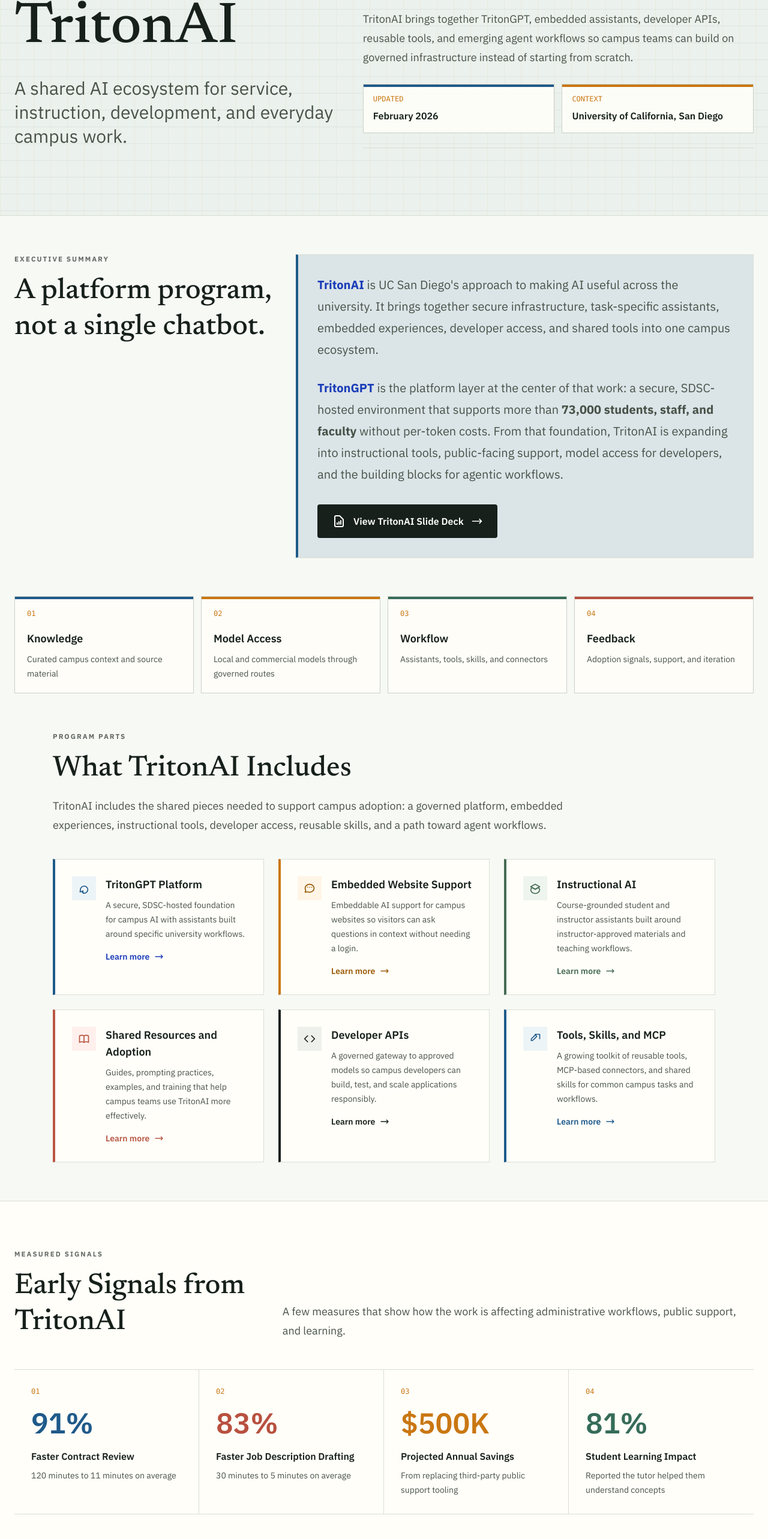
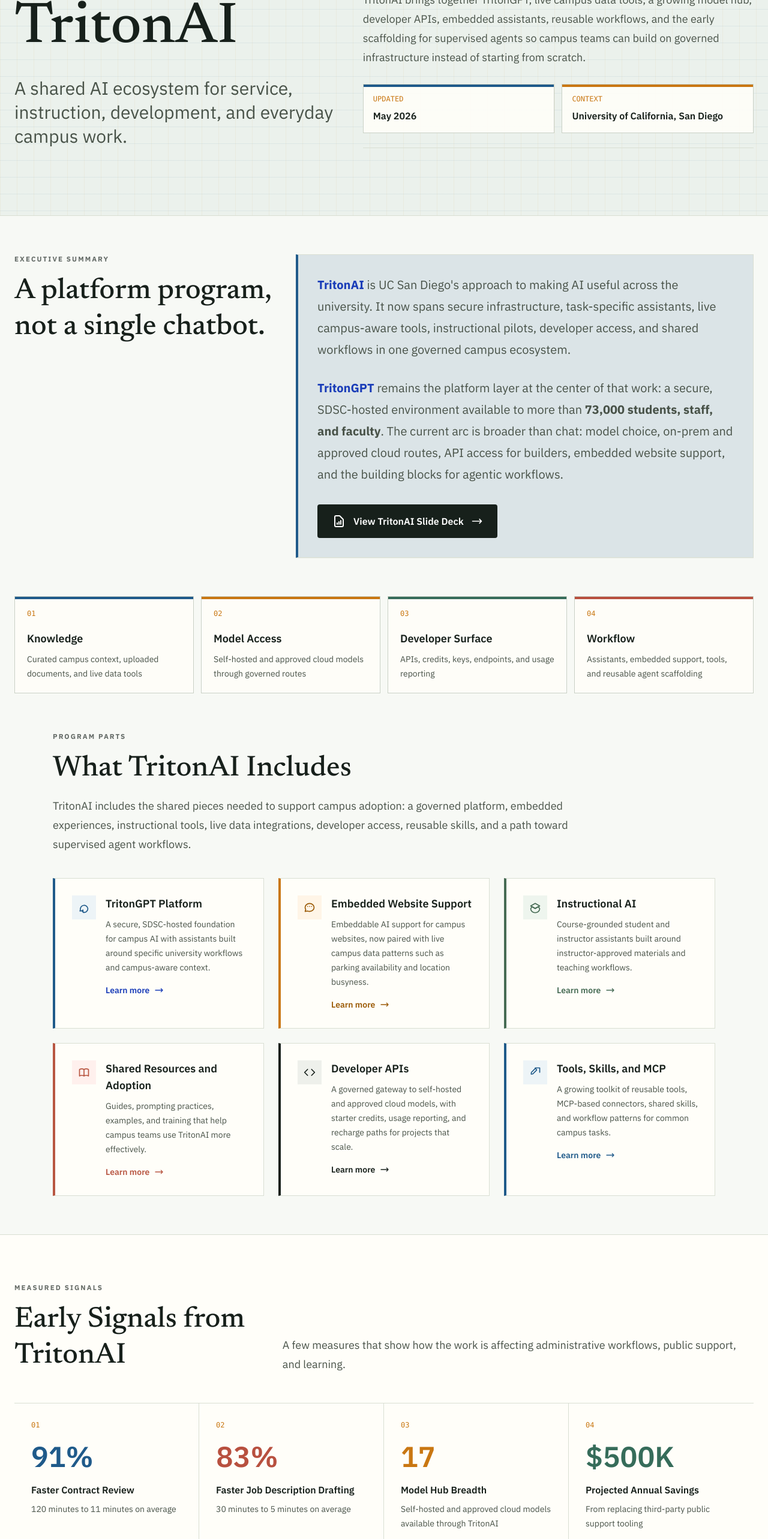
Before and after one commit to bpollak/brettpollak-website, a Next.js app: page /tritongpt in a window 1280 px wide. Shown: the part 234-2800 px from the top of the page at 60% size. Built offline with nearby package versions, Linux system fonts and the light colour scheme.

Commit message:
Update TritonAI page context

```diff
--- a/app/tritongpt/TritonGPTContent.tsx
+++ b/app/tritongpt/TritonGPTContent.tsx
@@ -103,12 +103,12 @@
             </div>
             <div className="border-y border-[#d9dfd3] py-6">
               <p className="text-lg leading-8 text-[#485248]">
-                TritonAI brings together TritonGPT, embedded assistants, developer APIs, reusable tools, and emerging agent workflows so campus teams can build on governed infrastructure instead of starting from scratch.
+                TritonAI brings together TritonGPT, live campus data tools, a growing model hub, developer APIs, embedded assistants, reusable workflows, and the early scaffolding for supervised agents so campus teams can build on governed infrastructure instead of starting from scratch.
               </p>
               <div className="mt-7 grid gap-3 sm:grid-cols-2">
                 <div className="system-node p-4">
                   <p className="font-mono text-xs text-[#c97712]">UPDATED</p>
-                  <p className="mt-2 font-semibold">February 2026</p>
+                  <p className="mt-2 font-semibold">May 2026</p>
                 </div>
                 <div className="system-node p-4">
                   <p className="font-mono text-xs text-[#c97712]">CONTEXT</p>
@@ -129,10 +129,10 @@
           </div>
           <div className="field-note p-8">
             <p className="text-xl text-[#485248] leading-9 mb-7">
-            <span className="font-bold text-blue-800">TritonAI</span> is UC San Diego&apos;s approach to making AI useful across the university. It brings together secure infrastructure, task-specific assistants, embedded experiences, developer access, and shared tools into one campus ecosystem.
+            <span className="font-bold text-blue-800">TritonAI</span> is UC San Diego&apos;s approach to making AI useful across the university. It now spans secure infrastructure, task-specific assistants, live campus-aware tools, instructional pilots, developer access, and shared workflows in one governed campus ecosystem.
           </p>
             <p className="text-xl text-[#485248] leading-9 mb-8">
-            <span className="font-bold text-blue-800">TritonGPT</span> is the platform layer at the center of that work: a secure, SDSC-hosted environment that supports more than <span className="font-bold">73,000 students, staff, and faculty</span> without per-token costs. From that foundation, TritonAI is expanding into instructional tools, public-facing support, model access for developers, and the building blocks for agentic workflows.
+            <span className="font-bold text-blue-800">TritonGPT</span> remains the platform layer at the center of that work: a secure, SDSC-hosted environment available to more than <span className="font-bold">73,000 students, staff, and faculty</span>. The current arc is broader than chat: model choice, on-prem and approved cloud routes, API access for builders, embedded website support, and the building blocks for agentic workflows.
           </p>
           <a
             href="https://ucsd-presentation.vercel.app/#slide=1"
@@ -155,10 +155,10 @@
       <section className="max-w-7xl mx-auto px-6 pb-16">
         <div className="grid gap-3 md:grid-cols-4">
           {[
-            ['01', 'Knowledge', 'Curated campus context and source material'],
-            ['02', 'Model Access', 'Local and commercial models through governed routes'],
-            ['03', 'Workflow', 'Assistants, tools, skills, and connectors'],
-            ['04', 'Feedback', 'Adoption signals, support, and iteration'],
+            ['01', 'Knowledge', 'Curated campus context, uploaded documents, and live data tools'],
+            ['02', 'Model Access', 'Self-hosted and approved cloud models through governed routes'],
+            ['03', 'Developer Surface', 'APIs, credits, keys, endpoints, and usage reporting'],
+            ['04', 'Workflow', 'Assistants, embedded support, tools, and reusable agent scaffolding'],
           ].map(([number, title, body]) => (
             <div key={title} className="system-node p-5">
               <p className="font-mono text-xs text-[#c97712]">{number}</p>
@@ -176,7 +176,7 @@
           <h2 className="text-3xl md:text-5xl font-medium leading-tight text-[#17201b] mb-4">What TritonAI Includes</h2>
           <p className="text-lg leading-8 text-[#485248]">
             TritonAI includes the shared pieces needed to support campus adoption: a governed platform, embedded experiences, instructional tools,
-            developer access, reusable skills, and a path toward agent workflows.
+            live data integrations, developer access, reusable skills, and a path toward supervised agent workflows.
           </p>
         </div>
 
@@ -185,7 +185,7 @@
 	            {
 	              title: "TritonGPT Platform",
 	              description:
-	                "A secure, SDSC-hosted foundation for campus AI with assistants built around specific university workflows.",
+	                "A secure, SDSC-hosted foundation for campus AI with assistants built around specific university workflows and campus-aware context.",
 	              href: "https://tritonai.ucsd.edu/tritongpt/index.html",
 	              icon: (
 	                <svg className="w-5 h-5" fill="none" stroke="currentColor" viewBox="0 0 24 24">
@@ -196,7 +196,7 @@
 	            {
 	              title: "Embedded Website Support",
 	              description:
-	                "Embeddable AI support for campus websites so visitors can ask questions in context without needing a login.",
+	                "Embeddable AI support for campus websites, now paired with live campus data patterns such as parking availability and location busyness.",
               href: "https://tritonai.ucsd.edu/tritongpt/chatbot-widget.html",
               icon: (
                 <svg className="w-5 h-5" fill="none" stroke="currentColor" viewBox="0 0 24 24">
@@ -230,7 +230,7 @@
 	            {
 	              title: "Developer APIs",
 	              description:
-	                "A governed gateway to approved models so campus developers can build, test, and scale applications responsibly.",
+	                "A governed gateway to self-hosted and approved cloud models, with starter credits, usage reporting, and recharge paths for projects that scale.",
 	              href: "https://tritonai.ucsd.edu/developer-apis/start.html",
 	              icon: (
 	                <svg className="w-5 h-5" fill="none" stroke="currentColor" viewBox="0 0 24 24">
@@ -241,7 +241,7 @@
 	            {
 	              title: "Tools, Skills, and MCP",
 	              description:
-	                "A growing toolkit of reusable tools, MCP-based connectors, and shared skills for common campus tasks and workflows.",
+	                "A growing toolkit of reusable tools, MCP-based connectors, shared skills, and workflow patterns for common campus tasks.",
 	              href: "https://tritonai.ucsd.edu/tools/index.html",
 	              icon: (
 	                <svg className="w-5 h-5" fill="none" stroke="currentColor" viewBox="0 0 24 24">
@@ -297,8 +297,8 @@
             {[
               ['91%', 91, '%', 'Faster Contract Review', '120 minutes to 11 minutes on average', 'text-[#1f5a8a]'],
               ['83%', 83, '%', 'Faster Job Description Drafting', '30 minutes to 5 minutes on average', 'text-[#b8503f]'],
-              ['$500K', 500, 'K', 'Projected Annual Savings', 'From replacing third-party public support tooling', 'text-[#c97712]'],
-              ['81%', 81, '%', 'Student Learning Impact', 'Reported the tutor helped them understand concepts', 'text-[#366c5a]'],
+              ['17', 17, '', 'Model Hub Breadth', 'Self-hosted and approved cloud models available through TritonAI', 'text-[#c97712]'],
+              ['$500K', 500, 'K', 'Projected Annual Savings', 'From replacing third-party public support tooling', 'text-[#366c5a]'],
             ].map(([fallback, end, suffix, label, detail, colorClass], index) => (
               <div key={label} className="border-b border-[#d9dfd3] p-7 md:border-b-0 md:border-r md:last:border-r-0">
                 <p className="font-mono text-xs text-[#c97712]">0{index + 1}</p>
@@ -320,7 +320,7 @@
         <h2 className="text-4xl md:text-5xl font-medium leading-tight text-[#17201b] mb-5">How TritonAI Is Taking Shape</h2>
         <p className="text-lg leading-8 text-[#485248] max-w-4xl mb-10">
           TritonAI is being built around a few practical principles: governed infrastructure for sensitive work, shared access instead of isolated pilots,
-          tools designed around specific campus pain points, and an architecture that can evolve from assistants toward supervised agency.
+          tools designed around specific campus pain points, model choice without fragmented governance, and an architecture that can evolve from assistants toward supervised agency.
         </p>
 
         <div className="grid md:grid-cols-2 gap-6">
@@ -328,7 +328,7 @@
             {
               title: 'Trust Is Infrastructure',
               description:
-                'Sensitive work in HR, finance, legal, and student support needs governed infrastructure. TritonAI uses on-prem resources when data must stay on campus and approved hosted services when agreements provide the right security and scale.',
+                'Sensitive work in HR, finance, legal, student support, and institutional operations needs governed infrastructure. TritonAI separates local/self-hosted capacity from approved cloud routes so projects can match model choice to data sensitivity, cost, and task complexity.',
             },
             {
               title: 'Make AI a Shared Utility',
@@ -338,22 +338,22 @@
             {
               title: 'Solve Specific Pain Points',
               description:
-                'The strongest early use cases have been concrete ones: contract review, public support, search, scheduling, and instructional support. Focused tools create trust faster than generic chat.',
+                'The strongest use cases have been concrete ones: contract review, public support, search, scheduling, performance review alignment, transcript workflows, and instructional support. Focused tools create trust faster than generic chat.',
             },
             {
               title: 'Meet People in the Workflow',
               description:
-                'TritonAI is showing up in Blink, public websites, teaching tools, mobile experiences, and departmental applications. Adoption improves when AI appears where work is already happening.',
+                'TritonAI is showing up in Blink, public websites, teaching tools, mobile experiences, developer projects, and departmental applications. Adoption improves when AI appears where work is already happening.',
             },
             {
               title: 'Stay Model-Agnostic',
               description:
-                'The architecture is built around gateways, connectors, and governance rather than a single provider. That keeps campus teams flexible as models and commercial terms change.',
+                'The architecture is built around gateways, canonical model routes, connectors, usage reporting, and governance rather than a single provider. That keeps campus teams flexible as models, prices, and commercial terms change.',
             },
             {
               title: 'Prepare for Agency',
               description:
-                'The next step is moving from answering questions to completing supervised multi-step work. APIs, reusable skills, connectors, and observability are the pieces that make that shift practical.',
+                'The next step is moving from answering questions to completing supervised multi-step work. APIs, reusable skills, connectors, model observability, and access monitoring are the pieces that make that shift practical.',
             },
           ].map((principle) => (
             <div key={principle.title} className="field-note p-8">
@@ -575,7 +575,7 @@
               },
               {
                 name: "Performance Review Evaluator",
-                desc: "Helps supervisors align performance ratings with written comments.",
+                desc: "Helps supervisors and HR teams assess whether performance ratings are supported by written comments, with stricter review of rating/comment alignment.",
                 icon: (
                   <svg className="w-6 h-6" fill="none" stroke="currentColor" viewBox="0 0 24 24">
                     <path strokeLinecap="round" strokeLinejoin="round" strokeWidth={2} d="M9 19v-6a2 2 0 00-2-2H5a2 2 0 00-2 2v6a2 2 0 002 2h2a2 2 0 002-2zm0 0V9a2 2 0 012-2h2a2 2 0 012 2v10m-6 0a2 2 0 002 2h2a2 2 0 002-2m0 0V5a2 2 0 012-2h2a2 2 0 012 2v14a2 2 0 01-2 2h-2a2 2 0 01-2-2z" />
@@ -693,8 +693,8 @@
         <p className="rule-label mb-4">Roadmap</p>
         <h2 className="text-4xl md:text-5xl font-medium leading-tight text-[#17201b] mb-5">Where TritonAI Is Going Next</h2>
         <p className="text-lg leading-8 text-[#485248] max-w-4xl mb-12">
-          The next phase expands beyond chat into a broader tools hub: model access for developers, more embedded campus experiences,
-          workflow orchestration, observability, and new support for academic and administrative use cases.
+          The next phase expands beyond chat into a broader tools hub: richer model access for developers, more embedded campus experiences,
+          workflow orchestration, observability, live data integrations, and new support for academic and administrative use cases.
         </p>
         <div className="grid md:grid-cols-2 gap-6">
           {[
@@ -711,8 +711,8 @@
               icon: <svg className="w-5 h-5" fill="currentColor" viewBox="0 0 20 20"><path d="M11 17a1 1 0 001.447.894l4-2A1 1 0 0017 15V9.236a1 1 0 00-1.447-.894l-4 2a1 1 0 00-.553.894V17zM15.211 6.276a1 1 0 000-1.788l-4.764-2.382a1 1 0 00-.894 0L4.789 4.488a1 1 0 000 1.788l4.764 2.382a1 1 0 00.894 0l4.764-2.382zM4.447 8.342A1 1 0 003 9.236V15a1 1 0 00.553.894l4 2A1 1 0 009 17v-5.764a1 1 0 00-.553-.894l-4-2z" /></svg>
             },
             {
-              title: "Campus Model APIs",
-              desc: "Direct access to local and commercial models through one governed gateway.",
+              title: "Developer API Expansion",
+              desc: "Self-hosted model credits, approved cloud routes, usage reporting, and clearer paths from prototype to funded campus application.",
               color: "pink",
               icon: <svg className="w-5 h-5" fill="currentColor" viewBox="0 0 20 20"><path fillRule="evenodd" d="M7 4a3 3 0 016 0v4a3 3 0 11-6 0V4zm4 10.93A7.001 7.001 0 0017 8a1 1 0 10-2 0A5 5 0 015 8a1 1 0 00-2 0 7.001 7.001 0 006 6.93V17H6a1 1 0 100 2h8a1 1 0 100-2h-3v-2.07z" clipRule="evenodd" /></svg>
             },
@@ -723,8 +723,8 @@
               icon: <svg className="w-5 h-5" fill="currentColor" viewBox="0 0 20 20"><path d="M9 2a1 1 0 000 2h2a1 1 0 100-2H9z" /><path fillRule="evenodd" d="M4 5a2 2 0 012-2 3 3 0 003 3h2a3 3 0 003-3 2 2 0 012 2v11a2 2 0 01-2 2H6a2 2 0 01-2-2V5zm9.707 5.707a1 1 0 00-1.414-1.414L9 12.586l-1.293-1.293a1 1 0 00-1.414 1.414l2 2a1 1 0 001.414 0l4-4z" clipRule="evenodd" /></svg>
             },
             {
-              title: "IT Observability Pilot",
-              desc: "AI-assisted detection and response for system anomalies and operations signals.",
+              title: "Model and Service Observability",
+              desc: "Catalog monitoring, access checks, usage signals, and AI-assisted detection for service anomalies and operational risk.",
               color: "emerald",
               icon: <svg className="w-5 h-5" fill="currentColor" viewBox="0 0 20 20"><path fillRule="evenodd" d="M6.267 3.455a3.066 3.066 0 001.745-.723 3.066 3.066 0 013.976 0 3.066 3.066 0 001.745.723 3.066 3.066 0 012.812 2.812c.051.643.304 1.254.723 1.745a3.066 3.066 0 010 3.976 3.066 3.066 0 00-.723 1.745 3.066 3.066 0 01-2.812 2.812 3.066 3.066 0 00-1.745-.723 3.066 3.066 0 01-3.976 0 3.066 3.066 0 00-1.745-.723 3.066 3.066 0 01-2.812-2.812 3.066 3.066 0 00-.723-1.745 3.066 3.066 0 010-3.976 3.066 3.066 0 00.723-1.745 3.066 3.066 0 012.812-2.812zm7.44 5.252a1 1 0 00-1.414-1.414L9 10.586 7.707 9.293a1 1 0 00-1.414 1.414l2 2a1 1 0 001.414 0l4-4z" clipRule="evenodd" /></svg>
             },
@@ -736,7 +736,7 @@
             },
             {
               title: "Agent Builder and Workflow Tools",
-              desc: "Low-code orchestration, reusable skills, and connectors for supervised agent workflows.",
+              desc: "Low-code orchestration, reusable skills, MCP-style connectors, and guardrails for supervised multi-step campus workflows.",
               color: "rose",
               icon: <svg className="w-5 h-5" fill="currentColor" viewBox="0 0 20 20"><path d="M2 6a2 2 0 012-2h6a2 2 0 012 2v8a2 2 0 01-2 2H4a2 2 0 01-2-2V6zM14.553 7.106A1 1 0 0014 8v4a1 1 0 00.553.894l2 1A1 1 0 0018 13V7a1 1 0 00-1.447-.894l-2 1z" /></svg>
             },
@@ -768,7 +768,7 @@
           <p className="rule-label mb-4 text-[#d9dfd3]">Program lesson</p>
           <h2 className="text-4xl md:text-5xl font-medium leading-tight mb-8">What We&apos;re Learning Through TritonAI</h2>
           <p className="text-2xl text-[#d9dfd3] leading-10 mb-8">
-            The clearest lesson so far is that institutional AI works best when it is treated as shared infrastructure rather than a collection of disconnected demos. Secure hosting matters, but so do good knowledge sources, reusable connectors, governance, and close partnership with the people doing the work.
+            The clearest lesson so far is that institutional AI works best when it is treated as shared infrastructure rather than a collection of disconnected demos. Secure hosting matters, but so do model choice, good knowledge sources, live tools, reusable connectors, governance, and close partnership with the people doing the work.
           </p>
           <div className="border-l-4 border-[#c97712] bg-white/5 px-6 py-4">
             <p className="text-[#eef2ea] italic">TritonAI is one way of learning how shared institutional AI can become practical, trusted, and reusable.</p>
--- a/app/tritongpt/layout.tsx
+++ b/app/tritongpt/layout.tsx
@@ -3,13 +3,13 @@
 
 export const metadata: Metadata = {
   title: "TritonAI | Brett Pollak",
-  description: "A closer look at TritonAI at UC San Diego: secure infrastructure, embedded AI support, instructional tools, developer APIs, and the shift toward agent-ready workflows.",
+  description: "A closer look at TritonAI at UC San Diego: TritonGPT, live campus data tools, model access, embedded AI support, instructional tools, developer APIs, and the shift toward agent-ready workflows.",
   alternates: {
     canonical: "https://brettcpollak.com/tritongpt",
   },
   openGraph: {
     title: "TritonAI | Brett Pollak",
-    description: "Notes on how UC San Diego is building shared AI infrastructure through TritonAI, with TritonGPT as a secure platform foundation.",
+    description: "Notes on how UC San Diego is building shared AI infrastructure through TritonAI, with TritonGPT as a secure platform foundation and developer-facing model gateway.",
     url: "https://brettcpollak.com/tritongpt",
   },
 };
--- a/app/tritongpt/page.tsx
+++ b/app/tritongpt/page.tsx
@@ -3,13 +3,13 @@
 
 export const metadata: Metadata = {
   title: "TritonAI | Shared AI Infrastructure in Higher Education",
-  description: "How UC San Diego is building TritonAI: a shared ecosystem of secure infrastructure, assistants, APIs, tools, and agent-ready workflows grounded in everyday workflows across campus.",
+  description: "How UC San Diego is building TritonAI: shared AI infrastructure spanning TritonGPT, live campus tools, model access, developer APIs, embedded assistants, and agent-ready workflows.",
   alternates: {
     canonical: "https://brettcpollak.com/tritongpt",
   },
   openGraph: {
     title: "TritonAI | Shared AI Infrastructure in Higher Education",
-    description: "How UC San Diego is building TritonAI through TritonGPT, embedded support, instructional tools, developer APIs, and agent-ready workflows grounded in everyday workflows across campus.",
+    description: "How UC San Diego is building TritonAI through TritonGPT, live campus tools, model access, developer APIs, embedded support, instructional tools, and agent-ready workflows.",
     url: "https://brettcpollak.com/tritongpt",
     images: [
       {
@@ -23,7 +23,7 @@
   twitter: {
     card: 'summary_large_image',
     title: "TritonAI | Shared AI Infrastructure in Higher Education",
-    description: "How UC San Diego is building TritonAI through TritonGPT, embedded support, instructional tools, developer APIs, and agent-ready workflows grounded in everyday workflows across campus.",
+    description: "How UC San Diego is building TritonAI through TritonGPT, live campus tools, model access, developer APIs, embedded support, instructional tools, and agent-ready workflows.",
     images: ["/tritongpt-uc-san-diego-assistant.png"],
   },
 };
```
